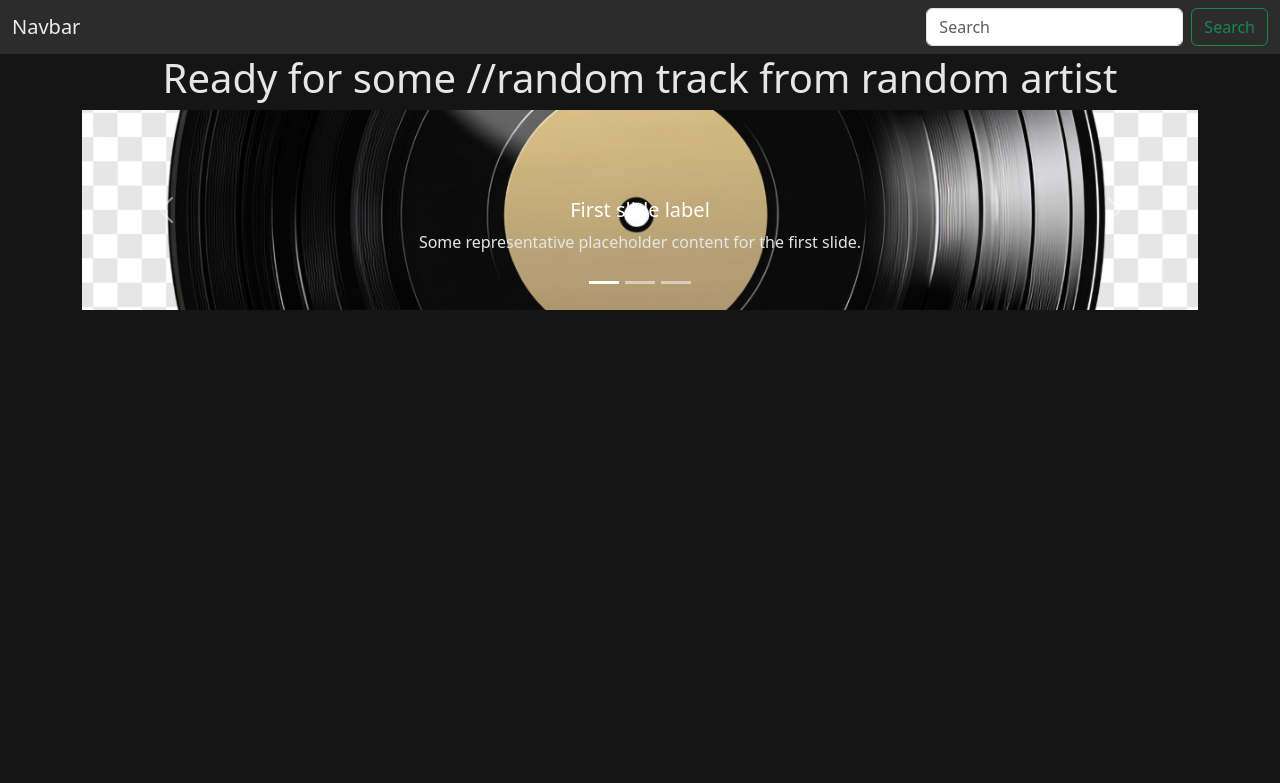
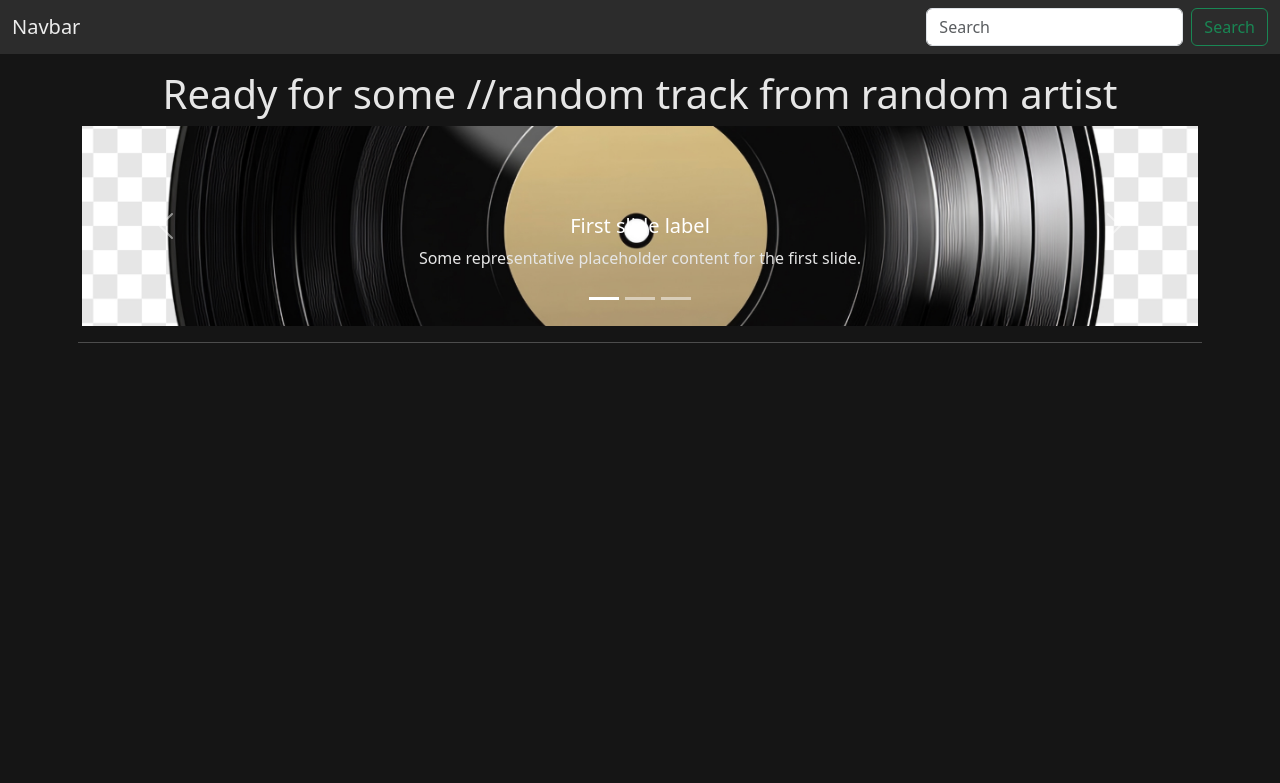
Before and after one commit to bics/Melodia, a Django app: page / in a window 1280 px wide. Shown: the top 783 px of the page. Run offline with Django 5.2, Linux system fonts and the light colour scheme.

Commit message:
ME-Adding spacer, styling

```diff
--- a/landingpage/templates/index.html
+++ b/landingpage/templates/index.html
@@ -2,6 +2,8 @@
 {% load static %}
 
 {% block main %}
+<div class="spacer m-3"></div>
+
 <div class="container">
 
     <h1 class="text-center">Ready for some //random track from random artist</h1>
@@ -17,6 +19,7 @@
                 aria-label="Slide 3"></button>
         </div>
         <div class="carousel-inner">
+            <!--TODO refactor to get suggestions from DB-->
             <div class="carousel-item active">
                 <div class="carousel-image-container">
                     <img src="{% static 'assets/images/vinyl_disc.jpg' %}" class="d-block w-100" alt="...">
@@ -56,6 +59,18 @@
             <span class="visually-hidden">Next</span>
         </button>
     </div>
+
+
+</div>
+
+<div class="spacer m-3">
+    <hr class="color-platinum line-break">
+</div>
+
+<div class="container">
+    <table>
+
+    </table>
 </div>
 
 {% endblock %}
--- a/static/styles/style.css
+++ b/static/styles/style.css
@@ -29,3 +29,13 @@ nav a{
     align-items:center;
     justify-content:center;
 }
+
+.color-platinum{
+    color: var(--platinum-white-color) !important;
+}
+
+.line-break{
+    width: 90%;
+    justify-self: center;
+    margin: 0;
+}
```
